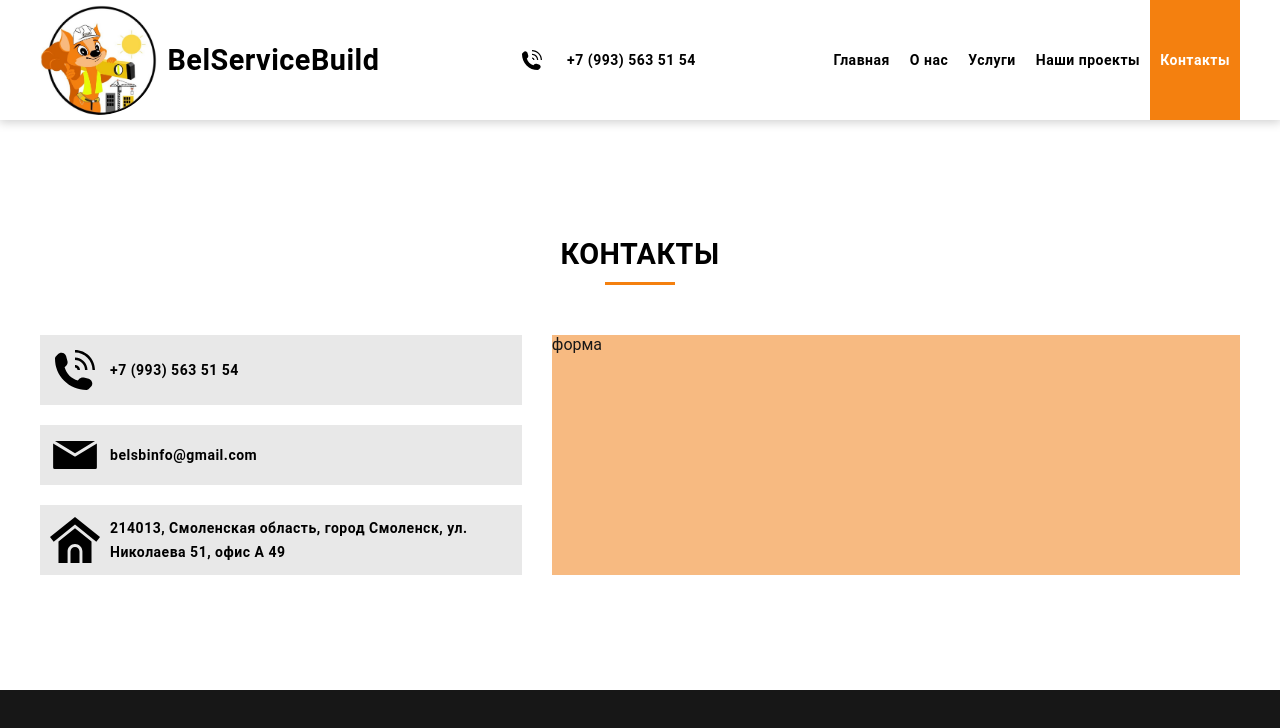
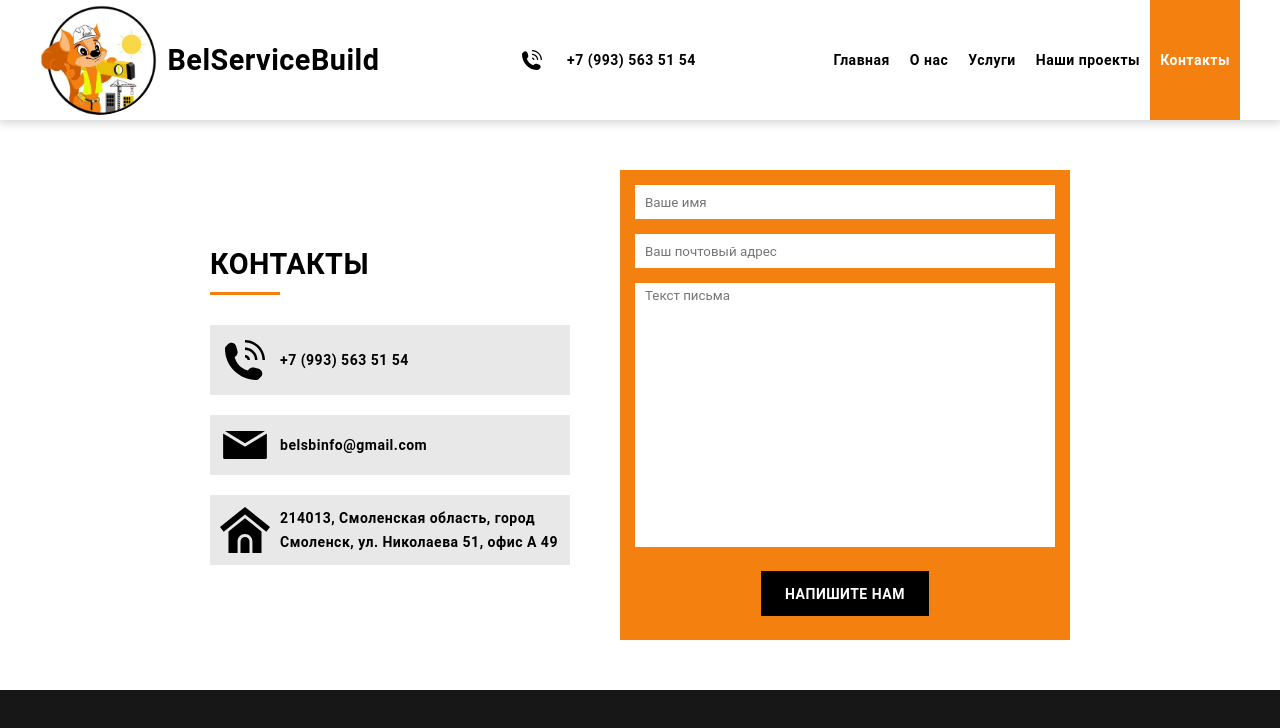
Before and after one commit to Ananasovna/BelServiceBuild, a Next.js app: page /contacts in a window 1280 px wide. Shown: the top 728 px of the page. Built offline with nearby package versions, Linux system fonts and the light colour scheme.

Commit message:
feat: create email form

```diff
--- a/src/common/components/button/button.module.scss
+++ b/src/common/components/button/button.module.scss
@@ -5,8 +5,7 @@
   align-items: center;
   justify-content: center;
 
-  max-width: 150px;
-  min-height: 45px;
+  height: 45px;
   padding: 6px 24px;
 
   font-family: var(--font-family-primary);
--- a/src/common/components/button/button.tsx
+++ b/src/common/components/button/button.tsx
@@ -13,7 +13,7 @@ export type ButtonProps<T extends ElementType> = {
   fullWidth?: boolean
   icon?: ReactNode
   title?: string
-  variant: ButtonVariants
+  variant?: ButtonVariants
 } & ComponentPropsWithoutRef<T>
 
 export const Button = <T extends ElementType = 'button'>(props: ButtonProps<T>) => {
--- a/src/common/components/emailForm/emailForm.module.scss
+++ b/src/common/components/emailForm/emailForm.module.scss
@@ -1,6 +1,45 @@
 .wrapper {
   display: flex;
+  flex-direction: column;
+  gap: 10px;
+  align-items: center;
+  justify-content: center;
+
   width: 100%;
   height: 100%;
-  background: var(--color-accent-100);
+  padding: 15px;
+
+  background: var(--color-accent-300);
 }
+
+.formContainer {
+  display: flex;
+  flex-wrap: wrap;
+  gap: 15px;
+  justify-content: center;
+
+  height: 100%;
+}
+
+.field {
+  flex-grow: 1;
+}
+
+.textfield {
+  resize: none;
+  flex-grow: 3;
+  width: 100%;
+  height: 60%;
+}
+
+.field,
+.textfield {
+  padding: 5px 10px;
+  font-family: var(--font-family-primary);
+  border: none;
+
+  &:focus {
+    outline: none;
+    outline: var(--);
+  }
+}
--- a/src/common/components/emailForm/emailForm.tsx
+++ b/src/common/components/emailForm/emailForm.tsx
@@ -1,5 +1,61 @@
+'use client'
 import s from './emailForm.module.scss'
+import { Field, Form, Formik, FormikProvider, useFormik } from 'formik'
+import axios from 'axios'
+import * as Yup from 'yup'
+import { Button } from '@/common/components/button/button'
+import { Typography } from '@/common/components/typography/typography'
+import yellowBg from '@/../public/image/yellowBg.webp'
+import { clsx } from 'clsx'
 
 export const EmailForm = () => {
-  return <form className={s.wrapper}>форма</form>
+  const formik = useFormik({
+    initialValues: { email: '', message: '', name: '' },
+    onSubmit: (values, { resetForm, setSubmitting }) => {
+      resetForm()
+      setSubmitting(false)
+      axios({
+        data: values,
+        method: 'post',
+        url: 'https://server-send-message.herokuapp.com/sendMessage',
+      }).then(() => {
+        alert('Сообщение отправилось')
+      })
+    },
+    validationSchema: Yup.object({
+      message: Yup.string().required('Введите текст письма'),
+      email: Yup.string()
+        .email('Некорректный адрес электронной почты')
+        .required('Поле обязаетльно'),
+      name: Yup.string().required('Поле обязаетльно'),
+    }),
+  })
+
+  const formClass = clsx({ background: '#000' }, s.formContainer)
+
+  return (
+    <div className={s.wrapper}>
+      <FormikProvider value={formik}>
+        <form className={formClass}>
+          <Field className={s.field} name={'name'} placeholder={'Ваше имя'} type={'text'} />
+          <Field
+            className={s.field}
+            name={'email'}
+            placeholder={'Ваш почтовый адрес'}
+            type={'email'}
+          />
+          <Field
+            className={s.textfield}
+            as={'textarea'}
+            name={'message'}
+            placeholder={'Текст письма'}
+          />
+
+          <Button variant={'secondary'} disabled={formik.isSubmitting} type={'submit'}>
+            Напишите нам
+          </Button>
+        </form>
+      </FormikProvider>
+    </div>
+  )
 }
--- a/src/components/contacts/contacts.module.scss
+++ b/src/components/contacts/contacts.module.scss
@@ -1,12 +1,23 @@
+.contactsContainer {
+  flex-direction: row;
+  max-width: 900px;
+}
+
 .contactsWrapper {
   display: flex;
+  flex-direction: column;
   gap: 30px;
-  width: 100%;
+  width: 40%;
 }
 
 .contactsLinks {
   display: flex;
   flex-direction: column;
   gap: 20px;
-  width: 70%;
 }
+
+.formWrapper {
+  display: flex;
+  width: 50%;
+  height: 100%;
+}
--- a/src/components/contacts/contacts.tsx
+++ b/src/components/contacts/contacts.tsx
@@ -10,16 +10,18 @@ import s from './contacts.module.scss'
 
 export const Contacts = () => {
   return (
-    <Container>
-      <TitleContainer>
-        <Typography variant={'h1'}>Контакты</Typography>
-      </TitleContainer>
+    <Container className={s.contactsContainer}>
       <div className={s.contactsWrapper}>
+        <TitleContainer align={'left'}>
+          <Typography variant={'h1'}>Контакты</Typography>
+        </TitleContainer>
         <div className={s.contactsLinks}>
           <Telephone height={'40px'} width={'40px'} withBg />
           <Email height={'50px'} width={'50px'} withBg />
           <Address height={'50px'} width={'50px'} withBg />
         </div>
+      </div>
+      <div className={s.formWrapper}>
         <EmailForm />
       </div>
     </Container>
```
Also changed, not shown: package.json (+9 -6 lines), public/image/yellowBg.webp (added), 1 other file (tests, documents, lock files or other folders).
